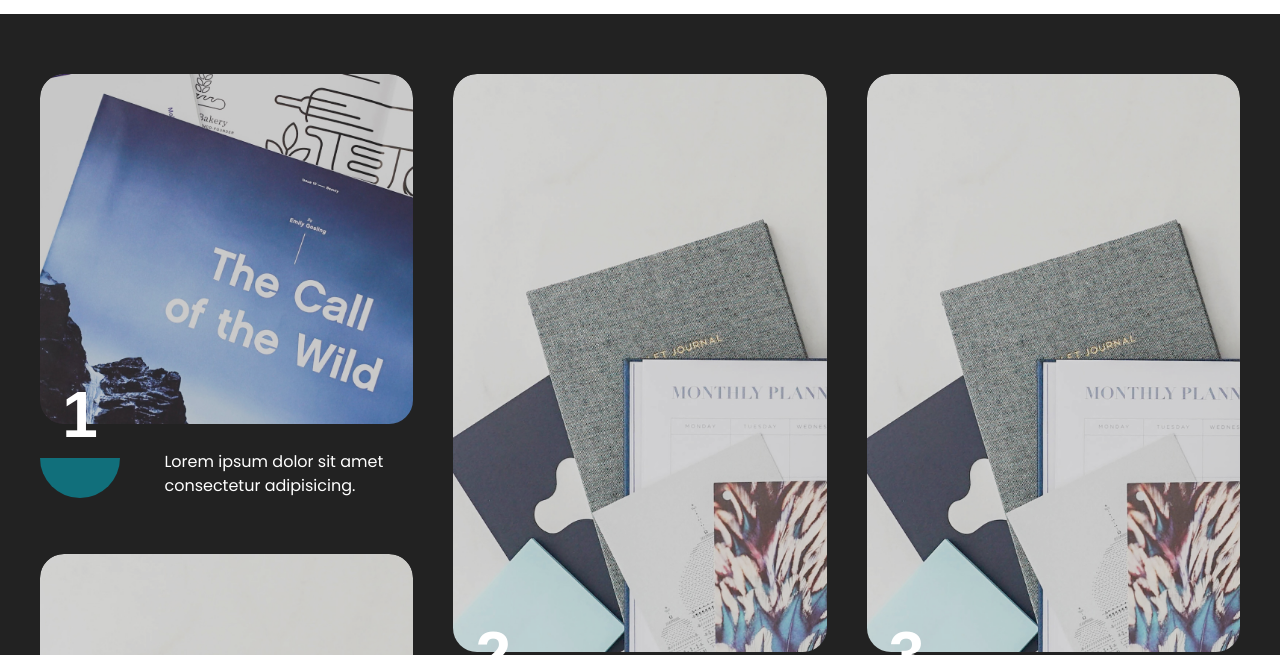
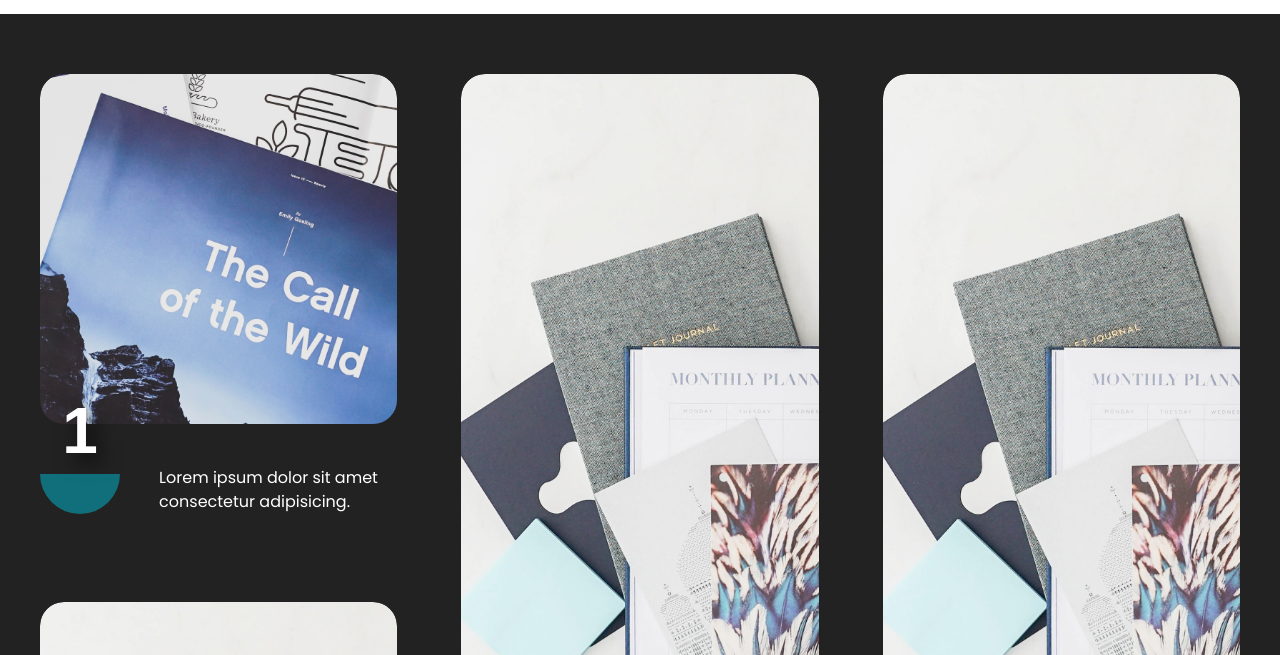
Before and after one commit to LillianLuzinsky/css-grid-layouts-starter-files, a plain HTML site: page 4 - masonry/index.html in a window 1280 px wide. Shown: the part 74-729 px from the top of the page. Drawn offline with Linux system fonts and the light colour scheme.

Commit message:
working on masonry layout

```diff
--- a/4 - masonry/projects.css
+++ b/4 - masonry/projects.css
@@ -279,6 +279,7 @@ p {
   z-index: 1;
   bottom: 0;
   transition: all 300ms ease-out;
+
 }
 
 .thumbnail:hover .thumbnail-text {
--- a/4 - masonry/styles.css
+++ b/4 - masonry/styles.css
@@ -42,7 +42,7 @@ nav h1 div:last-child {
   display: grid;
   grid-template-columns: 1fr 1fr 1fr;
   grid-auto-rows: 200px;
-  gap: 2.5rem;
+  gap: 4rem;
 
 }
 
@@ -74,7 +74,7 @@ nav h1 div:last-child {
 .thumbnail img{
   width: 100%;
   transition: all 300ms ease;
-  opacity: 0.85;
+  opacity: 1;
   border-radius: 1.5rem;
 }
 
@@ -85,18 +85,18 @@ nav h1 div:last-child {
 
 .thumbnail:hover img {
   transform: scale(1.05);
-  opacity: 1;
+  opacity: 0.5;
 }
 
 .thumbnail-text {
   position: absolute;
   z-index: 1;
-  bottom: 0;
+  bottom: 0.5rem;
   transition: all 300ms ease-out;
 }
 
 .thumbnail:hover .thumbnail-text {
-  bottom: 0.5rem;
+  bottom: 1rem;
 }
 
 .thumbnail h2 {
@@ -108,10 +108,11 @@ nav h1 div:last-child {
   margin-bottom: 0;
   text-align: center;
   transition: all 300ms ease-out;
+  text-shadow: 7.5px 7.5px 20px rgba(0, 0, 0, 0.75);
 }
 
 .thumbnail:hover h2 {
-  text-shadow: 5px 5px 15px rgba(0, 0, 0, 0.4);
+  text-shadow: 5px 5px 15px rgba(0, 0, 0, 0);
 }
 
 .thumbnail-text2 {
@@ -150,9 +151,9 @@ nav h1 div:last-child {
 }
 
 
-main .thumbnail:last-child {
+/* main .thumbnail:last-child {
   visibility: hidden;
-}
+} */
 
 @media screen and (max-width: 1024px) {
   .project-thumbnails {
```
